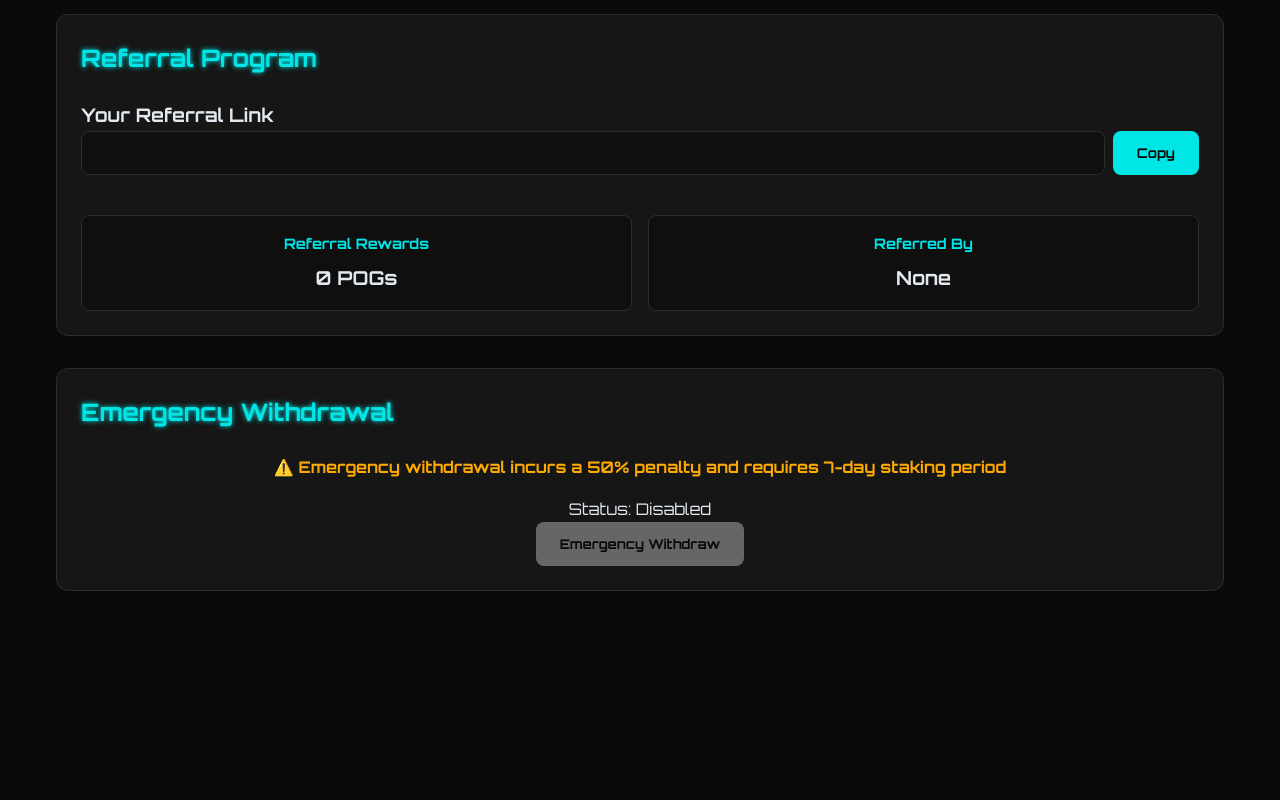
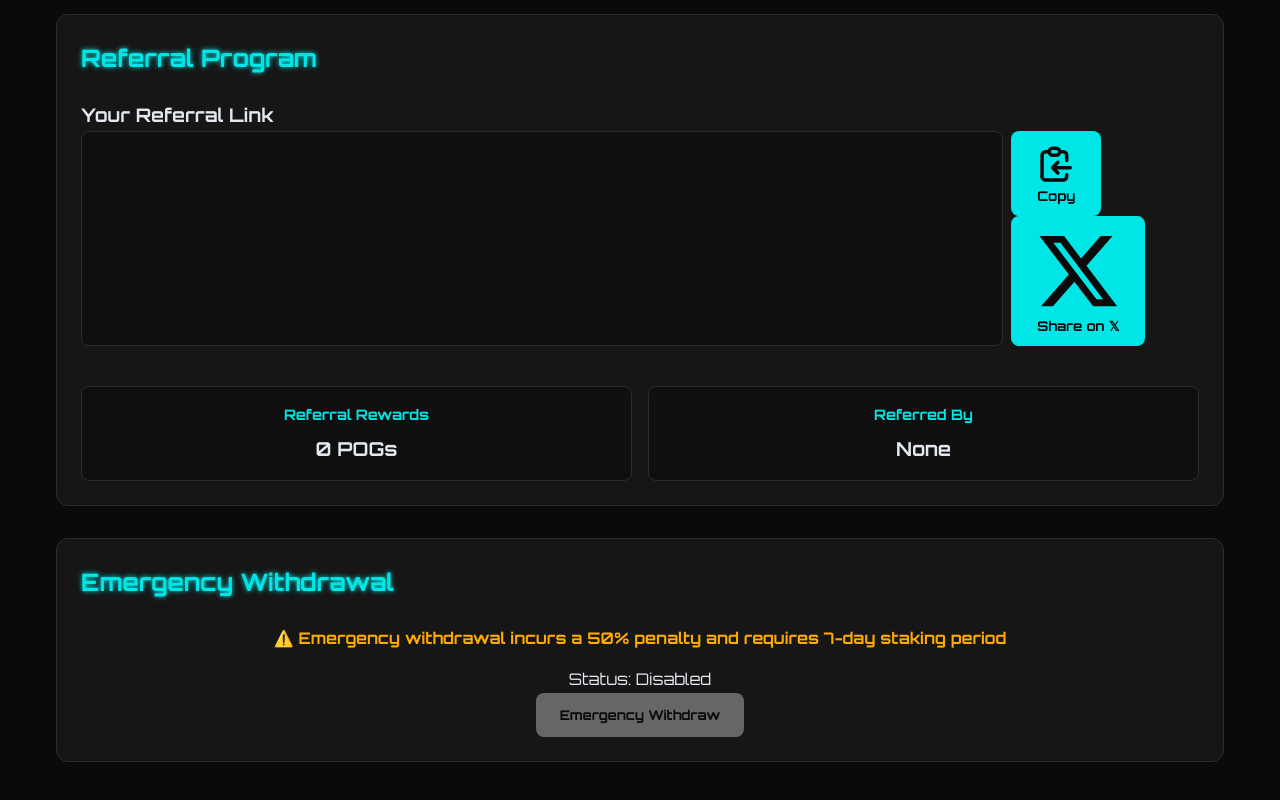
Before and after one commit to LandoCrissian/Y2K-Staking-DApp, a plain HTML site: page index.html in a window 1280 px wide. Shown: the part 771-1571 px from the top of the page. Before the commit the page ends 1426 px from the top, so only its background shows below. Drawn offline with Linux system fonts and the light colour scheme; a script that the page names is missing.

Commit message:
Update index.html

```diff
--- a/index.html
+++ b/index.html
@@ -77,7 +77,20 @@
                     <h3>Your Referral Link</h3>
                     <div class="link-container">
                         <input type="text" id="referralLink" readonly>
-                        <button id="copyLink" class="action-button">Copy</button>
+                        <div class="share-buttons">
+                            <button id="copyLink" class="action-button">
+                                <svg class="button-icon" viewBox="0 0 24 24" fill="none" stroke="currentColor">
+                                    <path stroke-linecap="round" stroke-linejoin="round" stroke-width="2" d="M8 5H6a2 2 0 00-2 2v12a2 2 0 002 2h10a2 2 0 002-2v-1M8 5a2 2 0 002 2h2a2 2 0 002-2M8 5a2 2 0 012-2h2a2 2 0 012 2m0 0h2a2 2 0 012 2v3m2 4H10m0 0l3-3m-3 3l3 3"/>
+                                </svg>
+                                Copy
+                            </button>
+                            <button id="shareTwitter" class="action-button twitter-share">
+                                <svg class="button-icon" viewBox="0 0 24 24" fill="currentColor">
+                                    <path d="M18.244 2.25h3.308l-7.227 8.26 8.502 11.24H16.17l-5.214-6.817L4.99 21.75H1.68l7.73-8.835L1.254 2.25H8.08l4.713 6.231zm-1.161 17.52h1.833L7.084 4.126H5.117z"/>
+                                </svg>
+                                Share on 𝕏
+                            </button>
+                        </div>
                     </div>
                 </div>
                 <div class="referral-stats">
```
